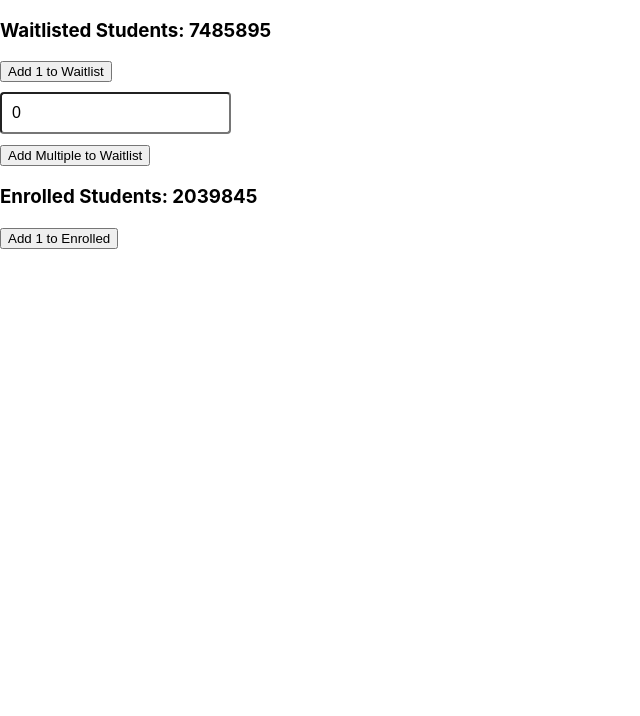
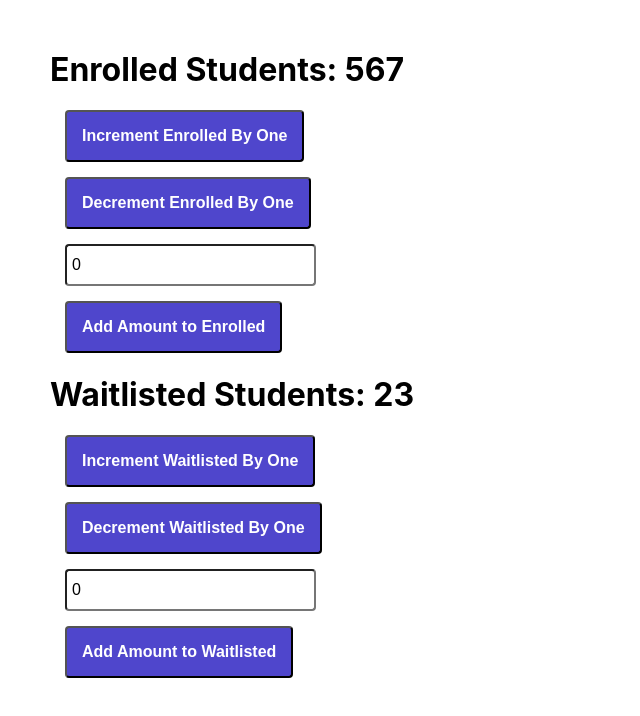
Before and after one commit to knaughton782/friendly-octo-fortnight, a React (Create React App) app: page / in a window 1280 px wide. Shown: the top 716 px of the page, without its empty margins (0-640 px from the left). Built offline with nearby package versions, Linux system fonts and the light colour scheme.

Commit message:
finished lesson 4 exercise with 6 methods

```diff
--- a/src/index.css
+++ b/src/index.css
@@ -18,16 +18,18 @@ code {
 }
 
 .btn {
-  padding: 10px;
+  padding: 15px;
+  margin: 15px;
   border-radius: 4px;
-  background-color: rgb(70, 18, 190);
+  background-color: rgb(79, 70, 204);
   color: white;
   font-weight: bold;
   font-size: 16px;
+  display: block;
 }
 input {
-  padding: 10px;
-  margin: 10px 0;
+  padding: 10px 35px 10px 5px;
+  margin: 10px 15px;
   display: block;
   border-radius: 4px;
   font-size: 16px;
--- a/src/index.js
+++ b/src/index.js
@@ -4,66 +4,78 @@ import ReactDOM from 'react-dom';
 import './index.css';
 // import App from './App';
 
-const App = (props) => {
-    return <NumberEnrolled />;
+const App = props => {
+    return <NumberOfStudents />;
 }
 
-
-class NumberEnrolled extends React.Component {
-    constructor(props) {
+class NumberOfStudents extends React.Component {
+    constructor(props){
         super(props);
 
         this.state = {
-            waitlist: 7485895,
-            enrolled: 2039845,
+            enrolled: 567,
+            waitlisted: 23,
             addToWaitlist: 0,
             addToEnrolled: 0
-        };
         }
-
-    incrementWaitlistByOne() {
-        this.setState({
-            waitlist: this.state.waitlist + 1
-        });
     }
 
     incrementEnrolledByOne() {
-        this.setState({
-            enrolled: this.state.enrolled + 1
-        })
+        this.setState({ enrolled: this.state.enrolled + 1 });
     }
-    incrementWaitlistByLots() {
-        this.setState({
-            waitlist: this.state.waitlist + parseInt(this.state.addToWaitlist)
-        });
-
-        // incrementWaitlistByLots() {
-        //     this.setState({
-        //         waitlist: this.state.waitlist + parseInt(this.state.addToWaitlist)
-        //     });
+    decrementEnrolledByOne() {
+        this.setState({ enrolled: this.state.enrolled - 1 });
+    }
+    incrementWaitlistedByOne() {
+        this.setState({ waitlisted: this.state.waitlisted + 1 });
+    }
+    decrementWaitlistedByOne() {
+        this.setState({ waitlisted: this.state.waitlisted + 1 });
+    }
+    incrementEnrolled() {
+        this.setState({ enrolled: this.state.enrolled + parseInt(this.state.addToEnrolled)});
+    }
+    incrementWaitlisted() {
+        this.setState({ waitlisted: this.state.waitlisted + parseInt(this.state.addToWaitlist) });
     }
 
     render() {
         return (
-                <div>
-                    <h3>Waitlisted Students: {this.state.waitlist}</h3>
-                    <button onClick={this.incrementWaitlistByOne.bind(this)}>Add 1 to Waitlist</button>
+            <div className='divPadding'>
+                <h1>Enrolled Students: {this.state.enrolled}</h1>
+                <button className='btn' onClick={this.incrementEnrolledByOne.bind(this)}>Increment Enrolled By One</button>
 
-                    <input type="number"
+                <button className='btn' onClick={this.decrementEnrolledByOne.bind(this)}>Decrement Enrolled By One</button>
+
+                <input
+                    type="number"
+                    onChange={event => this.setState({ addToEnrolled: event.target.value})}
+                    value={this.state.addToEnrolled}
+                    />
+                <button className='btn' onClick={this.incrementEnrolled.bind(this)}>Add Amount to Enrolled</button>
+
+
+
+
+                <h1>Waitlisted Students: {this.state.waitlisted}</h1>
+                <button className='btn' onClick={this.incrementWaitlistedByOne.bind(this)}>Increment Waitlisted By One</button>
+
+                <button className='btn' onClick={this.decrementWaitlistedByOne.bind(this)}>Decrement Waitlisted By One</button>
+
+                <input
+                    type="number"
                     onChange={event => this.setState({ addToWaitlist: event.target.value })}
                     value={this.state.addToWaitlist}
                 />
-                    <button onClick={this.incrementWaitlistByLots.bind(this)}>Add Multiple to Waitlist</button>
-
-
-                    <h3>Enrolled Students: {this.state.enrolled}</h3>
-                    <button onClick={this.incrementEnrolledByOne.bind(this)}>Add 1 to Enrolled</button>
+                <button className='btn' onClick={this.incrementWaitlisted.bind(this)}>Add Amount to Waitlisted</button>
 
 
 
             </div>
-            );
+        )
     }
+
+
 }
 
 
```
Lines whose indentation alone changed are shown as unchanged.
